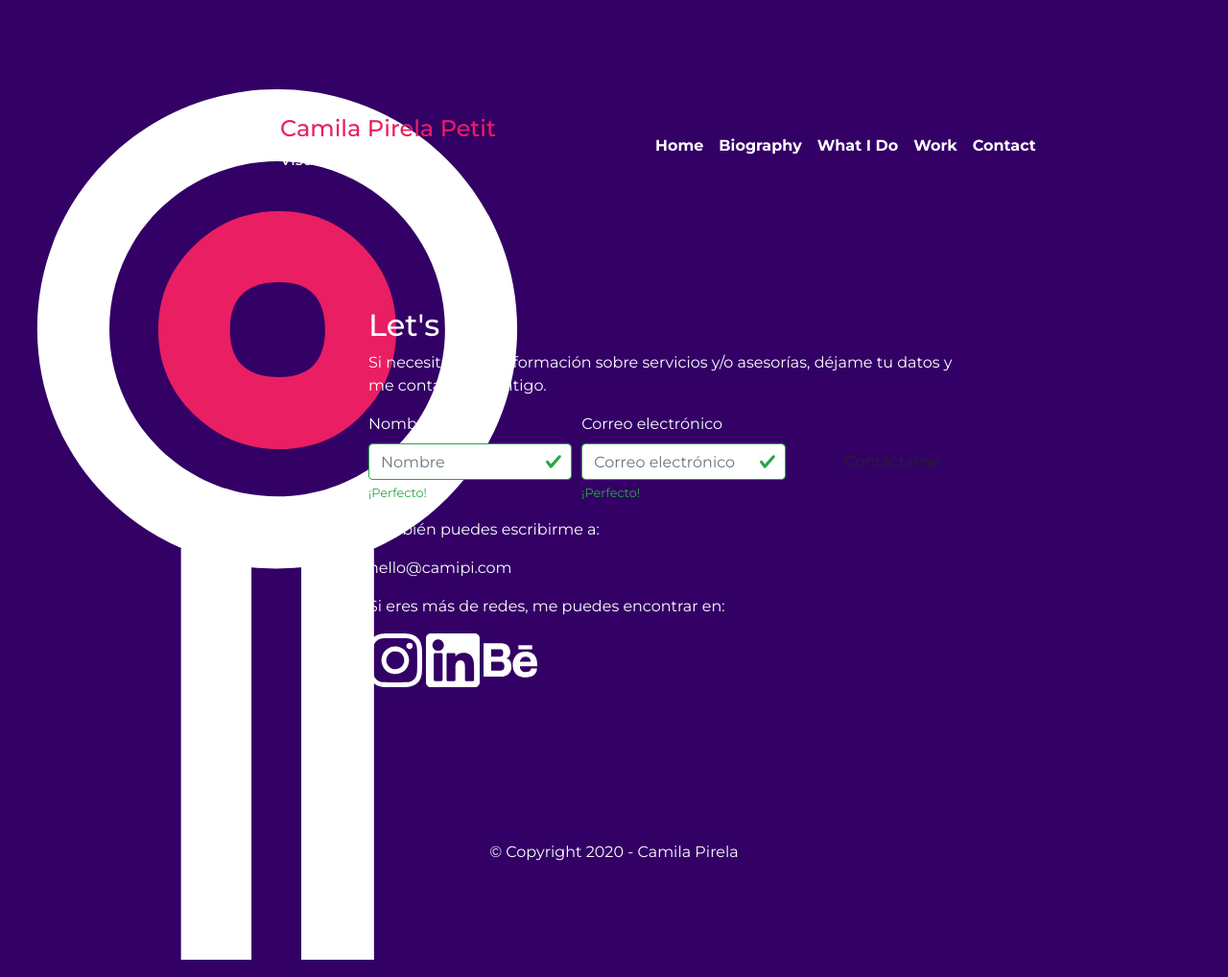
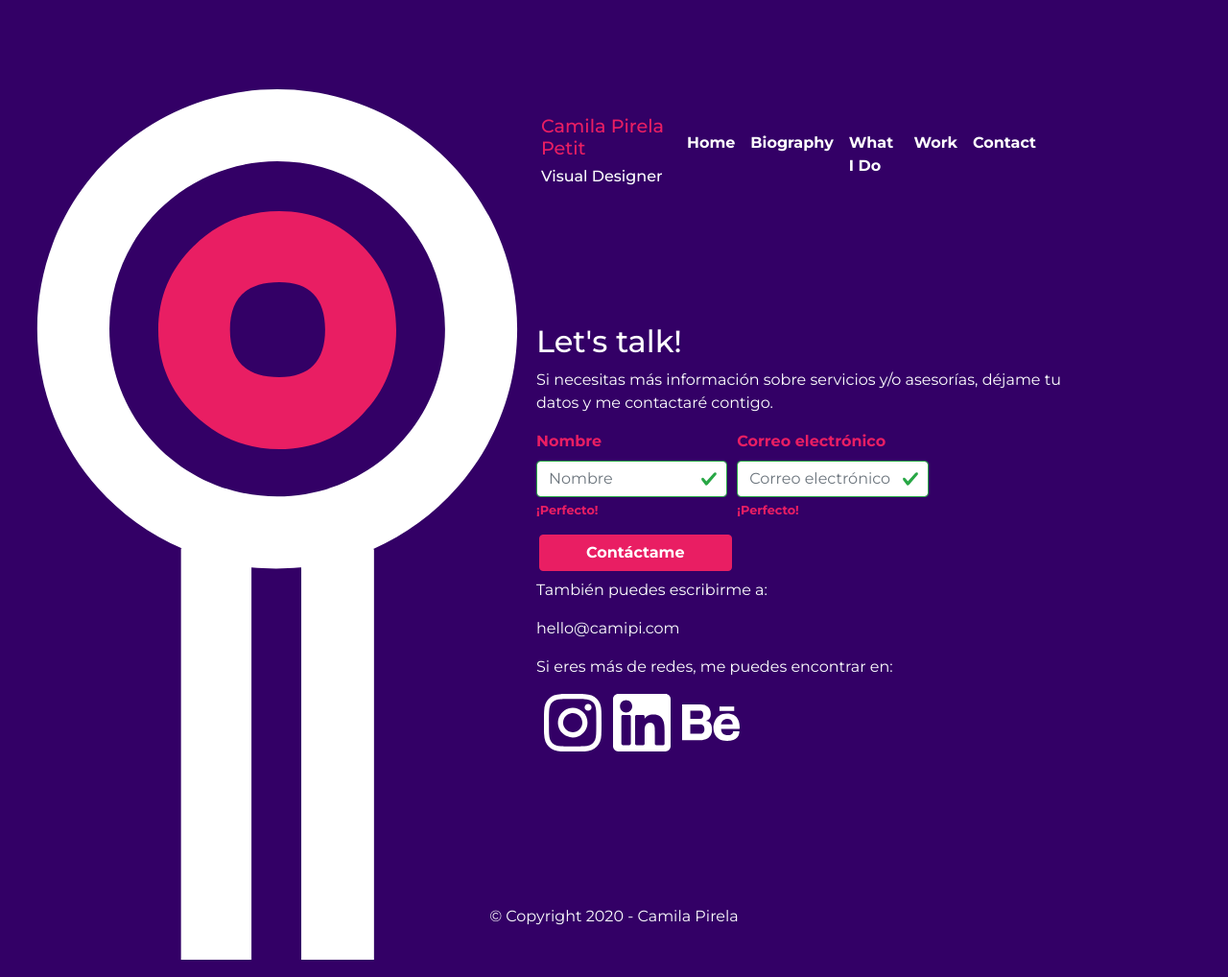
Before and after one commit to caropi30/portfolio-final, a website: page pages/contact.html in a window 1280 px wide. Shown: the top 1018 px of the page at 96% size. Drawn offline with nearby package versions, Linux system fonts and the light colour scheme.

Commit message:
Cambios en los etilos de las pages, moldeado del gallery y estilos del home

```diff
--- a/pages/contact.html
+++ b/pages/contact.html
@@ -18,7 +18,7 @@
         <link rel="stylesheet" type="text/css" href="../css/animate.css">
     </head>
     <body class="contactBody">
-        <header class="container-fluid pl-xl-5 ml-xl-5 ml-lg-5 pl-lg-1 px-md-5 mx-md-3 my-md-4 py-md-5 px-sm-5 py-sm-5">
+        <header class="contactHeader container-fluid pl-xl-5 ml-xl-5 ml-lg-5 pl-lg-1 px-md-5 mx-md-3 my-md-4 py-md-5 px-sm-5 py-sm-5">
             <div class="row d-flex d-xl-flex d-lg-flex d-md-flex flex-column px-xl-5 mx-xl-5 px-lg-1 pr-lg-5 pl-md-0 ml-md-0 pl-sm-4">
                 <nav class="navbar navbar-expand-lg d-flex row justify-content-between px-xl-5 mx-xl-5 pl-lg-1 pr-lg-5 mr-lg-3 pt-lg-5 ml-lg-5 pl-sm-1">
                     <div class="navTitle pl-lg-1">
@@ -56,79 +56,46 @@
                 </nav>
             </div>
         </header>
-        <main class="container-fluid contact pl-xl-5 ml-xl-5">
-            <div class="row contact__Info d-block col-xl-9 pl-xl-5 pl-lg-4 pt-lg-5 ml-lg-5 pl-sm-1 ml-5 px-md-3 mx-md-4 mx-sm-0">
-                <section class="contact__Title col-xl-11 pl-xl-5 ml-xl-5">
+        <main class="container-fluid contact">
+            <div class="row contact__Info row d-block col-xl-11 pl-lg-3 pt-lg-5 ml-lg-5 pl-sm-1 ml-5 px-md-3 mx-md-4 mx-sm-0">
+                <section class="contact__Title col-xl-11 pl-xl-6 ml-xl-5 mr-xl-0">
                     <h2 class="pl-xl-5 ml-xl-5">Let's talk<span>!</span></h2>
                     <p class="pl-xl-5 ml-xl-5">Si necesitas más información sobre servicios y/o asesorías, déjame tu datos y me contactaré contigo.</p>
                 </section>
-
-                <section class="contact__Form pl-xl-5 ml-xl-5 pl-md-3">
-                    <!--<form  class="contactFormItems" name="contactForm"  method="post" enctype="multipart/form-data">
-                        <div class="contactFormItemsInputs">
-                            <label for="contactName">Nombre</label>
-                            <input type="text" name="contactName" id="contactName" value="" placeholder="Tu nombre">
-                        </div>
-
-                        <div class="contactFormItemsInputs">
-                                <label for="contactMail">Email</label>
-                            <input type="text" name="contactMail" id="contactMail" value="" placehoder="Email">
-                        </div>
-
-                        <input class="contactFormInputs backPink"type="submit" value="Contáctame">
-                    </form>-->
-                    <form class="contact__FormItems d-flex d-sm-block pl-xl-5 ml-xl-5" name="contactForm" method="post" enctype="multipart/form-data">
+                <section class="contact__Form pl-xl-5 ml-xl-5 pl-md-3 px-sm-3">
+                    <form class="contact__FormItems d-flex d-sm-block pl-xl-6 ml-xl-5" name="contactForm" method="post" enctype="multipart/form-data">
                         <div class="form-row contactForm__Items-item">
                             <div class="col-md-4 mb-3">
-                            <label for="contactName">Nombre</label>
+                                <label class="pink" for="contactName">Nombre</label>
                                 <input type="text" class="form-control is-valid contactFormItemsInputs" name="contactName" id="contactName" placeholder="Nombre" required="">
-                            <div class="valid-feedback">
+                                <div class="valid-feedback pink">
                                 ¡Perfecto!
                                 </div>
                             </div>
                             <div class="col-md-4 mb-3 contact__FormItems-item">
-                            <label for="contactMail">Correo electrónico</label>
+                                <label class="pink" for="contactMail">Correo electrónico</label>
                                 <input type="text" class="form-control is-valid contactFormItemsInputs" name="contactMail" id="contactMail" placeholder="Correo electrónico" required="">
-                            <div class="valid-feedback">
+                                <div class="valid-feedback pink">
                                     ¡Perfecto!
                                 </div>
                             </div>
                             <div class="align-self-center mx-2">
-                            <button type="submit" class="contact__FormItems-item btn btn-pink wow animate__ animate__pulse mb-2 px-5 animated" data-toggle="modal" data-target="#ventanaModal" style="visibility: visible; animation-name: pulse;">Contáctame</button>
-                        </div>
-
-                </div></form></section>
-
-                   <!---- <div class="modal fades" id="ventanaModal" tabindex="-1" role="dialog" aria-labelledby="tituloVentana" aria-hidden="true">
-                        <div class="modal.dialog" role="document">
-                            <div class="modal-content">
-                                <div class="modal-header">
-                                    <h4>¡Felicitaciones!</h4>
-                                </div>
-                                <div class="modal-body">
-                                    <div class="alert alert-success">
-                                        <h5><strong>Tus datos se han guardado exitosamente. ¡Muy pronto te contactaré!</strong></h5>
+                                <button type="submit" class="contact__FormItems-item btn btn-pink wow animate__animated animate__heartBeat mb-2 px-5    animated" data-toggle="modal" data-target="#ventanaModal" style="visibility: visible; animation-name: pulse;">Contáctame</button>
                             </div>
                         </div>
-                                <div class="modal-footer">
-                                    <button class="btn-pink" type="button" data-dismiss="modal">
-                                        Cerrar
-                                    </button>
-                                </div>
-                            </div>
-                        </div>
-                    </div>-->
-                    <section class="contact__Email pl-xl-5 ml-xl-5 pl-md-3">
-                        <p class="pl-xl-5 ml-xl-5">También puedes escribirme a:</p>
-                        <p class="contactMailPink pl-xl-5 ml-xl-5">hello@camipi.com</p>
+                    </form>
+                </section>
+                <section class="contact__Email pl-xl-5 ml-xl-5 pl-md-3 px-sm-3">
+                    <p class="pl-xl-6 ml-xl-5">También puedes escribirme a:</p>
+                    <p class="contactMailPink pl-xl-6 ml-xl-5">hello@camipi.com</p>
                 </section>
 
-                    <section class="contact__RRSS pl-xl-5 ml-xl-5 pl-md-3">
-                        <p class="pl-xl-5 ml-xl-5">Si eres más de redes, me puedes encontrar en:</p>
-                        <span class="pl-xl-5 ml-xl-5">
-                            <a><img src="../assets/img/instagram.svg" alt="Instagram"></a>
-                            <a><img src="../assets/img/linkedin.svg" alt="Linkedin"></a>
-                            <a><img src="../assets/img/behance.svg" alt="Behance"></a>
+                <section class="contact__RRSS pl-xl-5 ml-xl-5 pl-md-3 px-sm-3">
+                    <p class="pl-xl-6 ml-xl-5">Si eres más de redes, me puedes encontrar en:</p>
+                    <span class="pl-xl-6 ml-xl-5">
+                        <a><img class="rrss-img" src="../assets/img/instagram.svg" alt="Instagram"></a>
+                        <a><img class="rrss-img" src="../assets/img/linkedin.svg" alt="Linkedin"></a>
+                        <a><img class="rrss-img" src="../assets/img/behance.svg" alt="Behance"></a>
                     </span>
                 </section>
             </div>
--- a/scss/layout/_homeBody.scss
+++ b/scss/layout/_homeBody.scss
@@ -24,6 +24,6 @@
 @media (min-width: 1200px) {
     .homeBody {
         background-position: center;
-        @include body-background-logo-lg ;
+        @include body-background-logo-lg;
     }
 }
--- a/scss/pages/_contact.scss
+++ b/scss/pages/_contact.scss
@@ -5,6 +5,8 @@
     @include navlink;
     @include second-nav;
     @include collapse-primary-color;
+    @include pink-style;
+    @include img-size;
 }
 
 // Medium devices (tablets, 768px and up)
@@ -14,6 +16,8 @@
     @include navlink;
     @include second-nav;
     @include collapse-primary-color;
+    @include pink-style;
+    @include img-size;
 }
 
 // Large devices (desktops, 992px and up)
@@ -24,14 +28,20 @@
     @include nav-hover;
     @include second-nav;
     @include collapse-base-color;
+    @include main-style-lg;
+    @include pink-style;
+    @include img-size;
 }
 
 // Extra large devices (large desktops, 1200px and up)
 @media (min-width: 1200px) {
     @include body-background-isotype;
-    @include header;
+    @include contact-header;
     @include navlink;
     @include nav-hover;
     @include second-nav;
     @include collapse-base-color;
+    @include main-style-xl;
+    @include pink-style;
+    @include img-size;
 }
--- a/scss/pages/_work.scss
+++ b/scss/pages/_work.scss
@@ -1,17 +1,20 @@
 // Small devices (landscape phones, 576px and up)
 @media (min-width: 576px) and (max-width: 767.98px) {
-    @include work-gallery-grid-md;
+
 }
 
 // Medium devices (tablets, 768px and up)
 @media (min-width: 768px) and (max-width: 991.98px) {
-    @include work-gallery-grid-md;
+
 }
 
 // Large devices (desktops, 992px and up)
 @media (min-width: 992px) and (max-width: 1199.98px) {
-    @include work-gallery-grid-md;
+
 }
 
 // Extra large devices (large desktops, 1200px and up)
-@media (min-width: 1200px) {}
+@media (min-width: 1200px) {
+    @include work-container-size-xl;
+    @include img-work-grid;
+}
--- a/scss/utilities/_mixins.scss
+++ b/scss/utilities/_mixins.scss
@@ -1,13 +1,17 @@
 
 /*Body*/
-
 @mixin body-background-logo-lg {
-    font-family: $montserrat;
+    padding-top: 350px;
     background-image: url(../assets/img/logo_camipi.svg);
     background-repeat: no-repeat;
+    background-position: center;
     background-color: $base-color;
+}
+
+@mixin body-background-logo-rotate {
 
 }
+
 @mixin body-background-imagotype {
     font-family: $montserrat;
     background-image: url(../assets/img/imagotype_camipi.svg);
@@ -48,6 +52,31 @@
         }
     }
 }
+
+@mixin home-header {
+    .home {
+        &__Header {
+
+        }
+    }
+}
+
+@mixin contact-header {
+    .contactHeader {
+        .navTitle {
+            color: $secondary-color;
+            h2 {
+                padding-left: 17rem;
+                font-size: 1.2rem;
+            }
+            h3 {
+                padding-left: 17rem;
+                font-size: 1rem;
+            }
+        }
+    }
+}
+
 
 @mixin collapse-base-color {
     .collapse {
@@ -93,10 +122,20 @@
 }
 
 /*Main*/
-@mixin main-style {
+@mixin main-style-xl {
     main {
-        padding-left: 3rem;
-        margin-left: 2rem;
+        .pl-xl-6 {
+            padding-left: 21rem;
+        }
+        color: $secondary-color;
+    }
+}
+
+@mixin main-style-lg {
+    main {
+        .pl-lg-6 {
+            padding-left: 0;
+        }
         color: $secondary-color;
     }
 }
@@ -108,31 +147,85 @@
     }
 }
 
+
+
 /*Biography Page*/
 
 /*What I Do Page*/
 
 /*Work Page*/
-@mixin work-gallery-grid-bg {
-    .work {
-        &__Gallery {
-            &-items tbody{
-                display:grid;
-                grid-template-columns: 100%;
-                grid-template-rows: 50% 50%;
-            }
-        }
 
-    }
+@mixin work-grid-gallery {
+    display: grid;
 }
 
-@mixin work-gallery-grid-md {
+@mixin work-container-size-xl {
     .work {
-        &__Gallery {
-            &-items tbody tr{
-               display: flex;
-               flex-direction: column;
+        &_Gallery {
+            &-items {
+                width: 500px;
+                height: 300px;
             }
         }
     }
 }
+
+@mixin img-work-grid {
+    .modop {
+        width: 100%;
+        background-image: url(../assets/img/modop.png);
+        background-repeat: cover no-repeat;
+        overflow: hidden;
+    }
+    .weemo {
+        width: 100%;
+        background-image: url(../assets/img/weemo.png);
+        background-repeat: cover no-repeat;
+        overflow: hidden;
+    }
+    .mydelivery {
+        width: 100%;
+        background-image: url(../assets/img/mydelivery.png);
+        background-repeat: cover no-repeat;
+        overflow: hidden;
+    }
+    .enelcito {
+        width: 100%;
+        background-image: url(../assets/img/enlcito.png);
+        background-repeat: cover no-repeat;
+        overflow: hidden;
+    }
+    .paygo {
+        width: 100%;
+        background-image: url(../assets/img/paygo.png);
+        background-repeat: cover no-repeat;
+        overflow: hidden;
+    }
+}
+
+
+
+/*Contact Page*/
+
+@mixin pink-style {
+    input{
+        border: 1px solid $primary-color;
+    }
+    .btn-pink {
+        color: $secondary-color;
+        background-color: $primary-color;
+        border: 1px solid $primary-color;
+        font-weight: $bold;
+    }
+    .pink {
+        color: $primary-color;
+        font-weight: $bold;
+    }
+}
+
+@mixin img-size {
+    .rrss-img {
+        width: 60px;
+        margin-left: .5rem;
+    }
+}
```
Also changed, not shown: index.html (+14 -11 lines), pages/what-i-do.html (+4 -4 lines), pages/work.html (+12 -14 lines), css/main.css, scss/utilities/_variables.scss (line endings or trailing spaces). Lines whose indentation alone changed are shown as unchanged.
